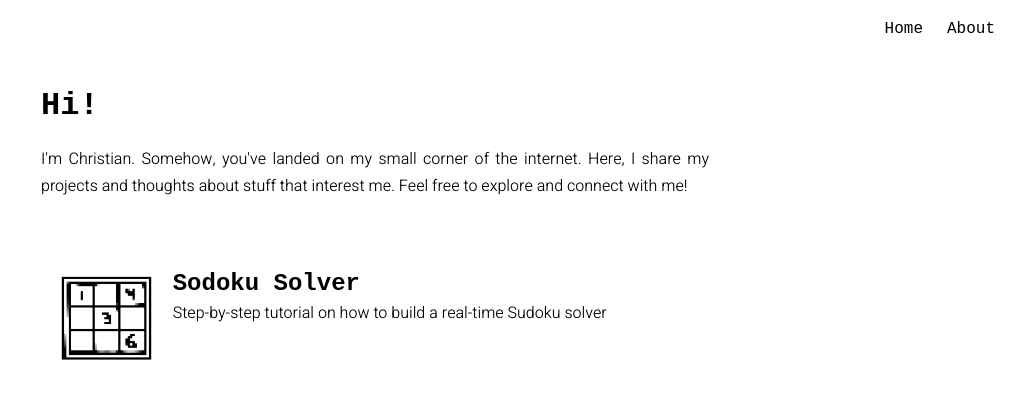
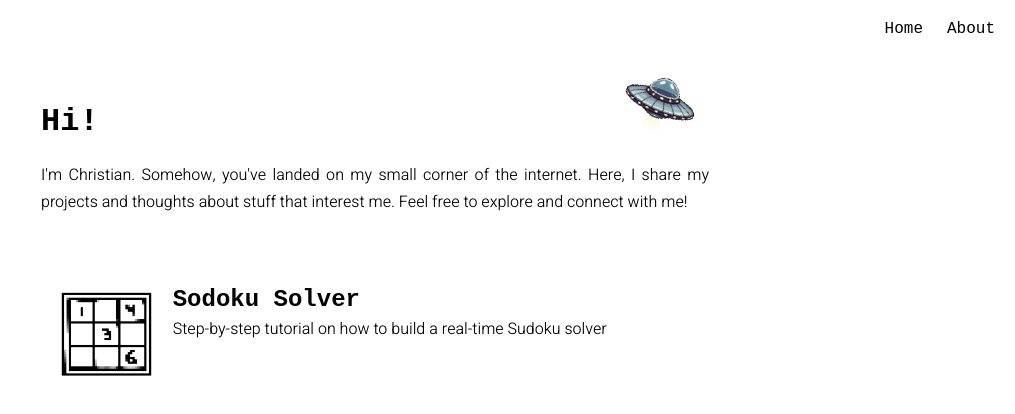
Before and after one commit to chrisdalvit/chrisdalvit.github.io, a SvelteKit app: page / in a window 1280 px wide. Shown: the top 414 px of the page, without its empty margins (265-1280 px from the left). Built offline with nearby package versions, Linux system fonts and the light colour scheme; a web font is replaced by a local one.

Commit message:
change favicon

```diff
--- a/src/routes/+page.svelte
+++ b/src/routes/+page.svelte
@@ -6,6 +6,9 @@
 
 <GirdLayout>
     <div class="overview" slot="center">
+        <div class="ufo-container">
+            <img class="ufo" src="favicon.png" alt="UFO icon"/>
+        </div>
         <h1 class="title">Hi!</h1>
         <p>
             I'm Christian. Somehow, you've landed on my small corner of the internet. Here, I share my projects and thoughts about stuff that interest me. Feel free to explore and connect with me!
@@ -38,5 +41,19 @@
 
     .overview {
         padding: 16px;
+        padding-top: 32px;
+    }
+
+    .ufo {
+        width: 100px;
+        position: absolute;
+        margin-top: -40px;
+        rotate: 25grad;
+        padding-top: 20px;
+    }
+
+    .ufo-container {
+        display: flex;
+        justify-content: end;
     }
 </style>
```
Also changed, not shown: static/favicon.png.
